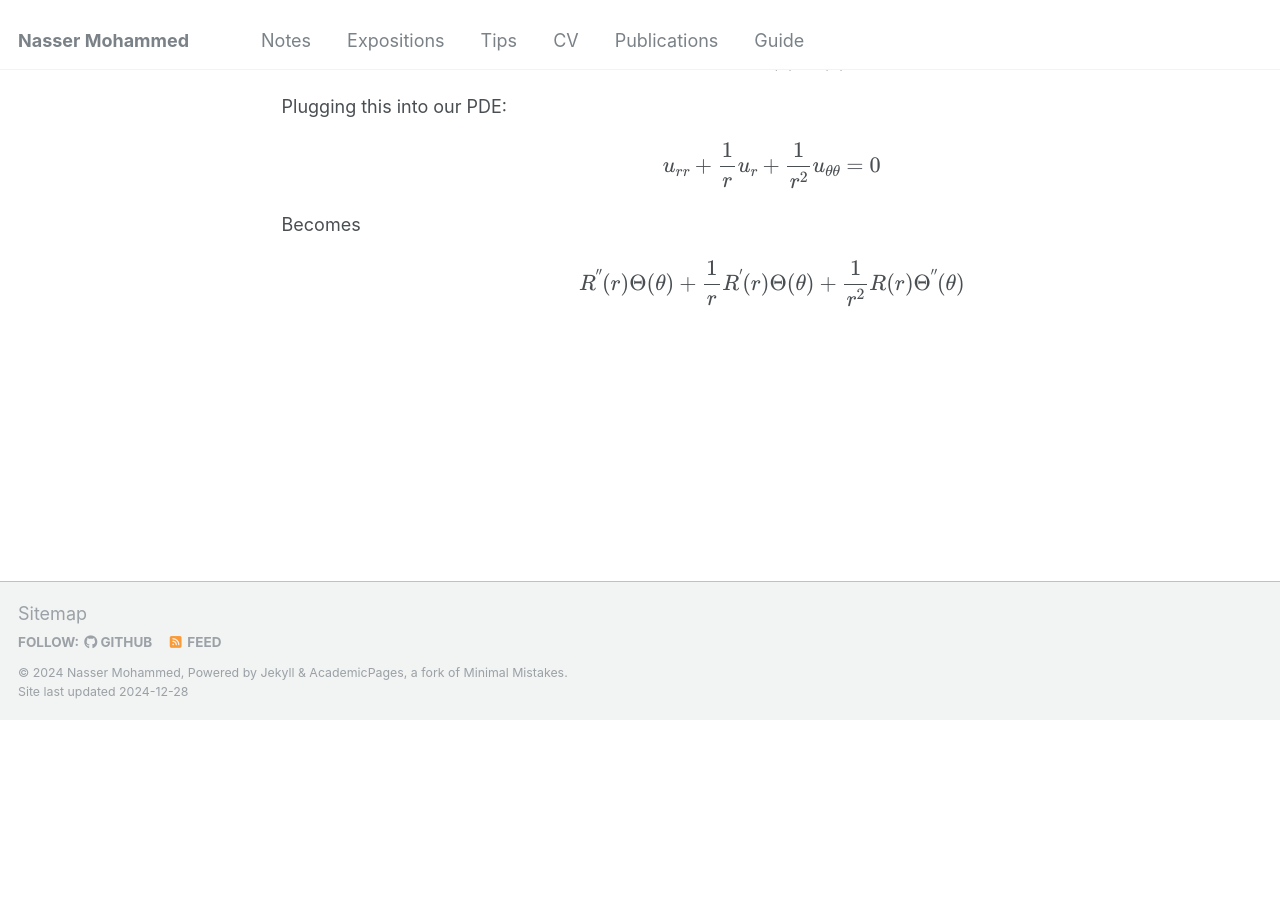
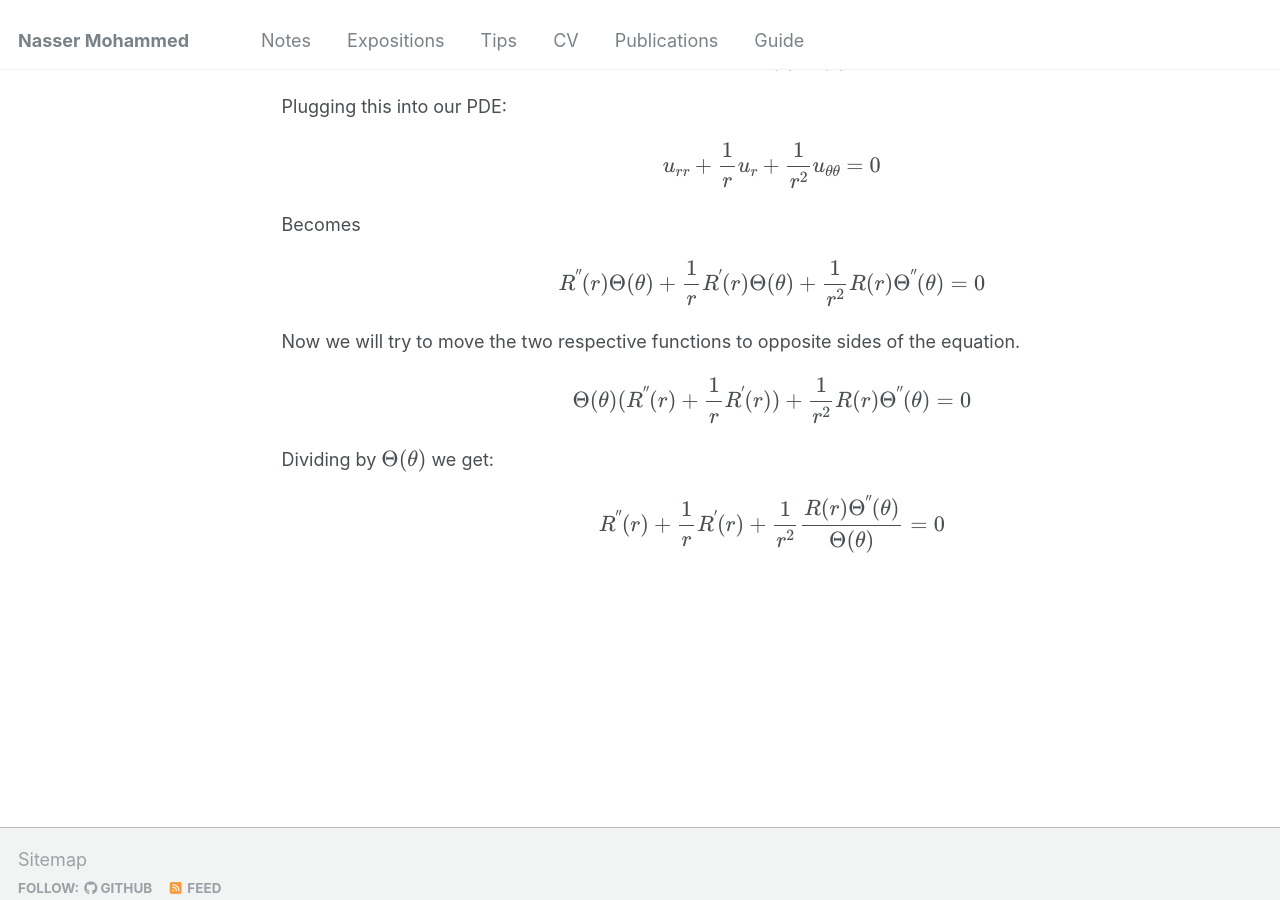
Before and after one commit to Nasser-Mohammed/Nasser-Mohammed.github.io, a Jekyll site: the page built from _pages/notes/pde/laplaceequation.md, in a window 1280 px wide and 900 px high, scrolled down 2578 px. Built offline with Jekyll 4.4.1, drawn with Linux system fonts in a browser that asks for light colours; before the commit the page ends 3297 px from its top, so only the background shows below that.

Commit message:
Update laplaceequation.md

```diff
--- a/_pages/notes/pde/laplaceequation.md
+++ b/_pages/notes/pde/laplaceequation.md
@@ -52,4 +52,8 @@ I will compute the necessary partial derivatives below:
 Plugging this into our PDE:
 \\[u_{rr}+\frac{1}{r}u_r + \frac{1}{r^2}u_{\theta \theta} = 0\\]
 Becomes
-\\[R^{\''}(r)\Theta(\theta) +\frac{1}{r}R^{\'}(r)\Theta(\theta) + \frac{1}{r^2}R(r)\Theta^{\''}(\theta)\\]
+\\[R^{\''}(r)\Theta(\theta) +\frac{1}{r}R^{\'}(r)\Theta(\theta) + \frac{1}{r^2}R(r)\Theta^{\''}(\theta) = 0\\]
+Now we will try to move the two respective functions to opposite sides of the equation.
+\\[\Theta(\theta)(R^{\''}(r) +\frac{1}{r}R^{\'}(r)) + \frac{1}{r^2}R(r)\Theta^{\''}(\theta) = 0\\]
+Dividing by \\(\Theta(\theta)\\) we get:
+\\[R^{\''}(r) +\frac{1}{r}R^{\'}(r) + \frac{1}{r^2}\frac{R(r)\Theta^{\''}(\theta)}{\Theta(\theta)} = 0\\]
```
